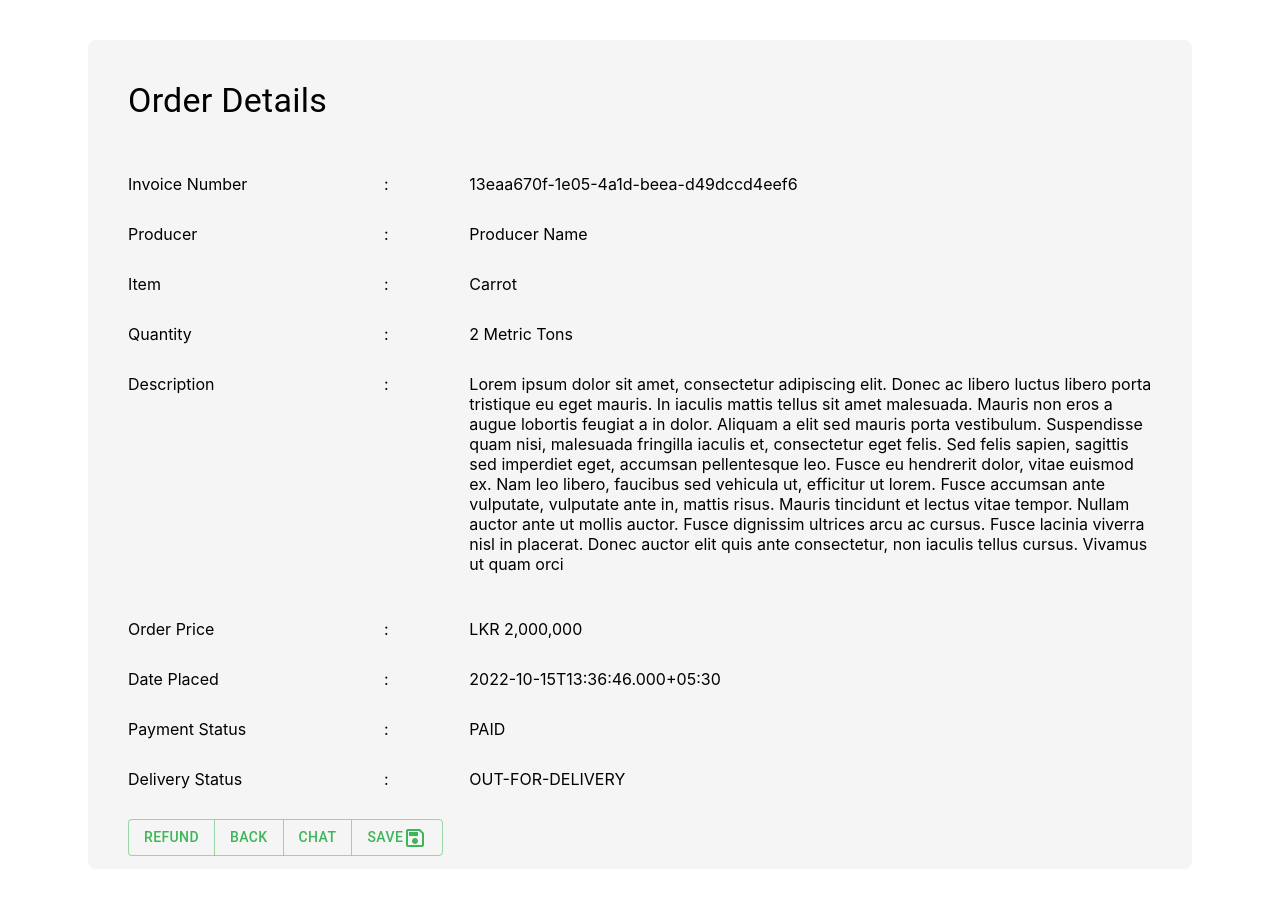
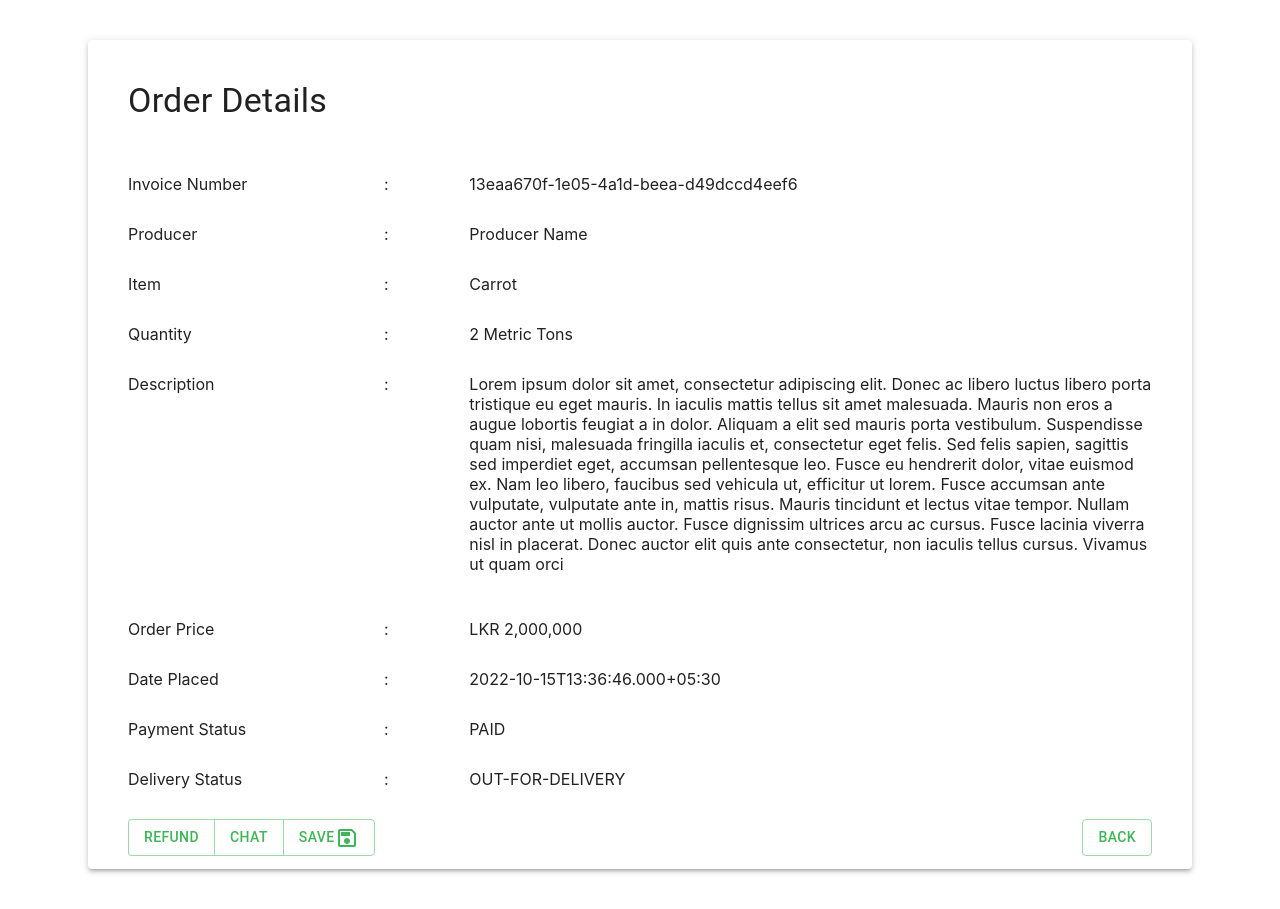
Before and after one commit to Async-Devs/agriventure-express-web-frontend, a React (Create React App) app: page /orders/1 in a window 1280 px wide. Built offline with nearby package versions, Linux system fonts and the light colour scheme.

Commit message:
Update orderView.jsx

```diff
--- a/src/pages/orderView/orderView.jsx
+++ b/src/pages/orderView/orderView.jsx
@@ -1,5 +1,5 @@
 import React, {useState} from "react";
-import {Box, ButtonGroup, Grid, Typography} from "@mui/material";
+import {Box, ButtonGroup, Grid, Paper, Typography} from "@mui/material";
 import Button from "@mui/material/Button";
 import RefundRequest from "../../components/refundRequest/refundRequest";
 import {useParams} from "react-router-dom";
@@ -46,7 +46,8 @@ function OrderView(){
 		}
 	}
 	return(
-		<Box sx={{ flexGrow: 1, p: 5, m:5, mx: "auto", width: "80%" }} bgcolor={"whitesmoke"} borderRadius={2} minHeight={300}>
+		<Paper elevation={3} sx={{ flexGrow: 1, p: 5, m:5, mx: "auto", width: "80%" }}>
+
 			<Grid container alignItems="center" justifyContent={"left"}>
 				<Typography gutterBottom variant="h4" component="div">
 					Order Details
@@ -66,13 +67,15 @@ function OrderView(){
 					<CustomInformationListItem topMargin={topGap} height={itemHeight} infoTitle={"Payment Status"} infoValue={"PAID"}/>
 					<CustomInformationListItem topMargin={topGap} height={itemHeight} infoTitle={"Delivery Status"} infoValue={"OUT-FOR-DELIVERY"}/>
 
-					<Grid container item xs={8} mt={topGap} height={itemHeight} >
+					<Grid container item xs={10} mt={topGap} height={itemHeight} >
 						<ButtonGroup variant="outlined" aria-label="outlined button group" item xs={4}>
 							<Button onClick={onClickRefund} >Refund</Button>
-							<LinkedButton href={"/orders"} content={"Back"}/>
 							<Button onClick={onClickChat}>Chat</Button>
 							<SaveButton />
 						</ButtonGroup>
+					</Grid>
+					<Grid container item xs={2} mt={topGap} height={itemHeight} justifyContent={"right"}>
+						<LinkedButton href={"/orders"} content={"Back"}/>
 					</Grid>
 
 				</Grid>
@@ -83,8 +86,9 @@ function OrderView(){
 				</Grid>
 			</Grid >
 			<RefundRequest open={open} handleSubmit={handleSubmit} handleClose={handleClose} onChange={onChange} body={refundBody} value={refundValue}/>
-		</Box>
 
+
+		</Paper>
 	);
 }
 
```
